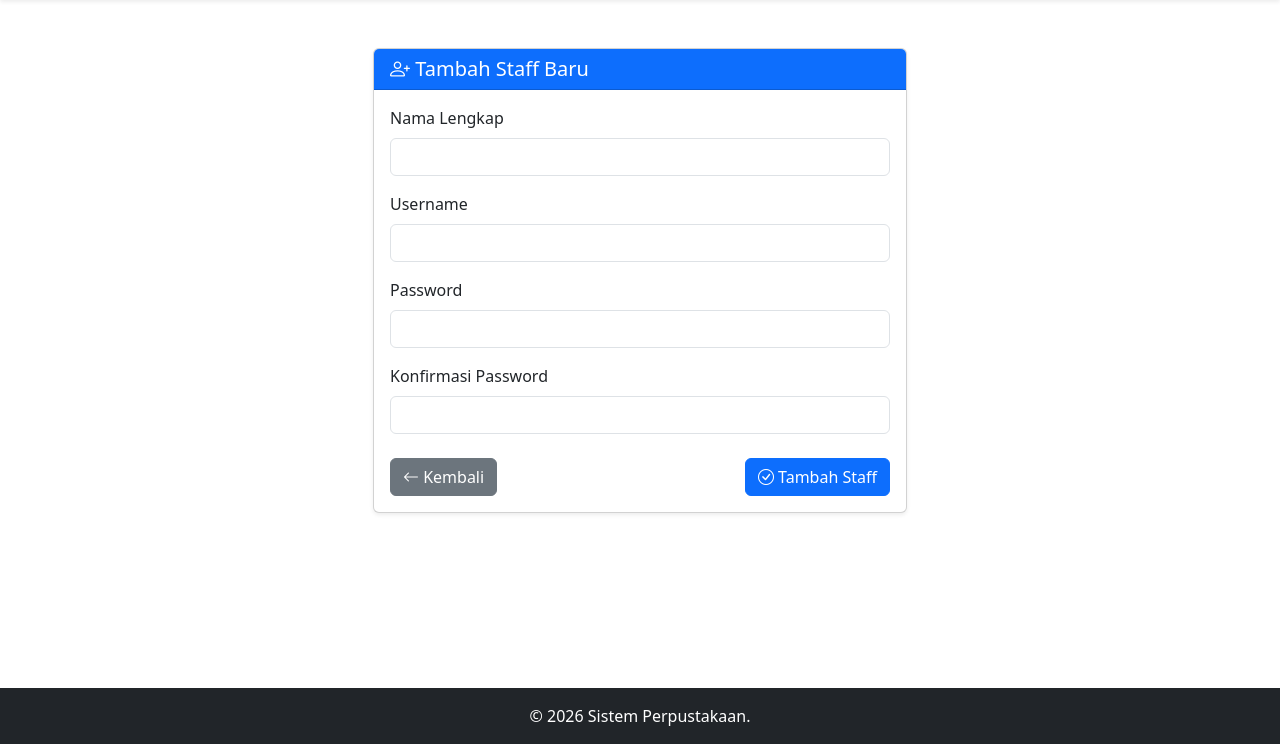
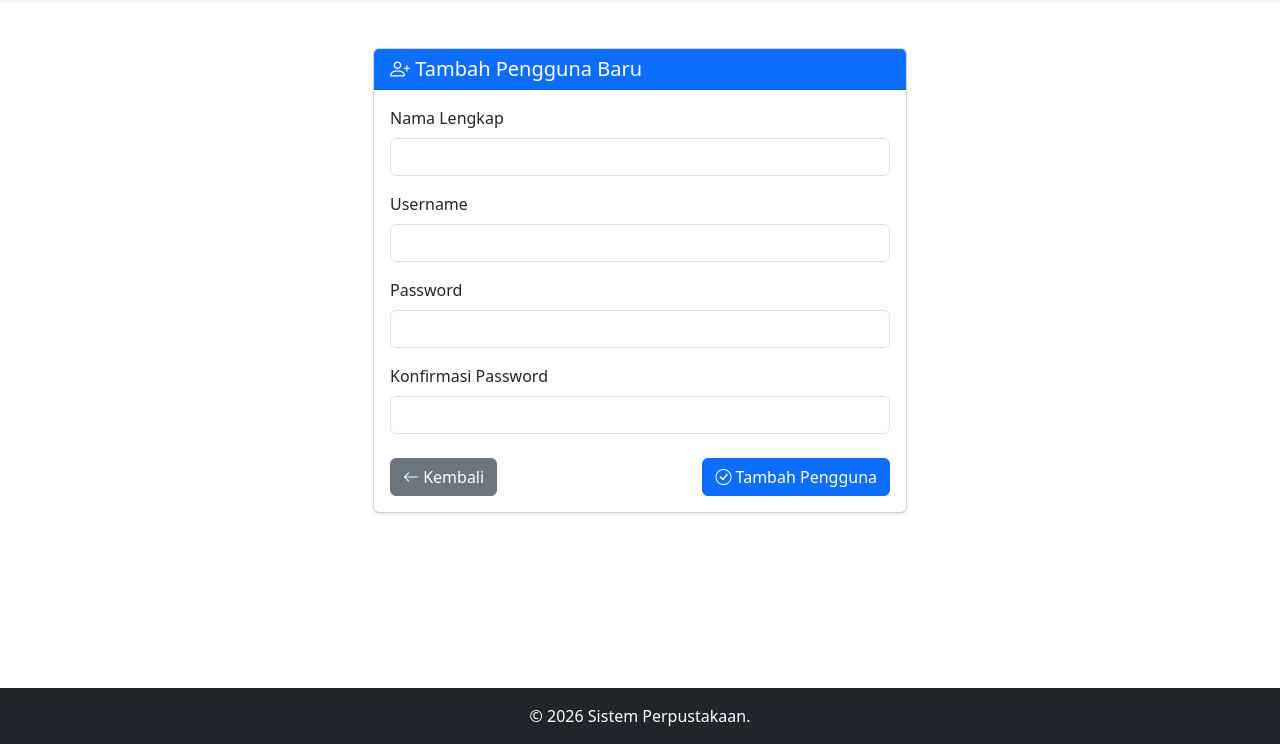
Before and after one commit to IQBAL-03/Sistem_Perpustakaan, a PHP site: page /kelola_pengguna/tambah.php in a window 1280 px wide. Shown: the part 56-800 px from the top of the page. Run offline with PHP 8.4, Linux system fonts and the light colour scheme; the visitor is signed in with stand-in values (Sample User, id 1).

Commit message:
feat: memperbaiki bug

```diff
--- a/kelola_pengguna/tambah.php
+++ b/kelola_pengguna/tambah.php
@@ -1,7 +1,7 @@
 <?php
 require_once '../middleware/cek_login.php';
 require_once '../config/koneksi.php';
-$judul = "Tambah Staff";
+$judul = "Tambah Pengguna";
 
 $errors = [];
 $success = false;
@@ -61,13 +61,13 @@ require_once '../partials/header.php';
         <div class="col-md-6">
             <div class="card shadow-sm">
                 <div class="card-header bg-primary text-white">
-                    <h5 class="mb-0"><i class="bi bi-person-plus"></i> Tambah Staff Baru</h5>
+                    <h5 class="mb-0"><i class="bi bi-person-plus"></i> Tambah Pengguna Baru</h5>
                 </div>
                 <div class="card-body">
 
                     <?php if ($success): ?>
                         <div class="alert alert-success">
-                            <i class="fas fa-check-circle"></i> Staff baru berhasil ditambahkan.
+                            <i class="fas fa-check-circle"></i> Pengguna baru berhasil ditambahkan.
                         </div>
                     <?php endif; ?>
 
@@ -108,7 +108,7 @@ require_once '../partials/header.php';
                         <div class="d-flex justify-content-between mt-4">
                             <a href="index.php" class="btn btn-secondary"><i class="bi bi-arrow-left"></i> Kembali</a>
                             <button type="submit" class="btn btn-primary"><i class="bi bi-check-circle"></i> Tambah
-                                Staff</button>
+                                Pengguna</button>
                         </div>
                     </form>
 
```
